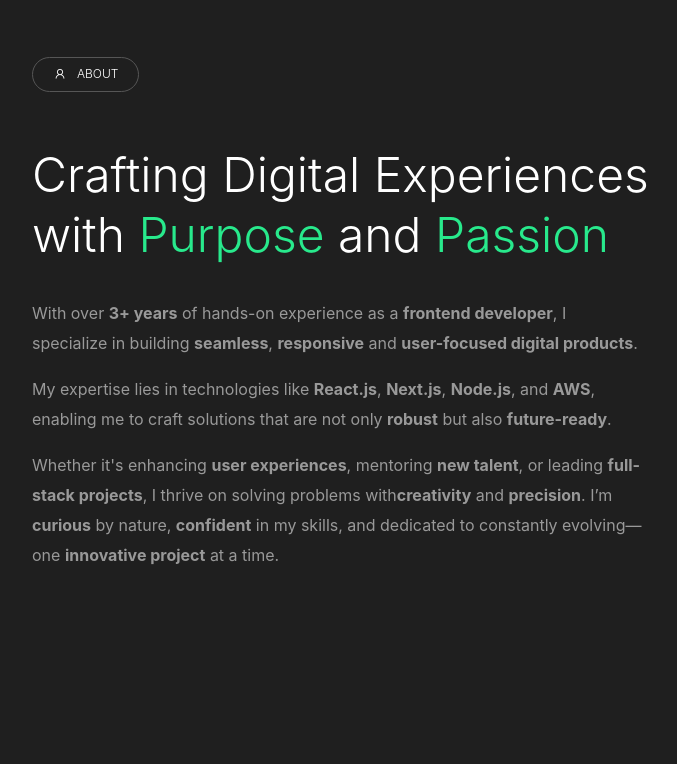
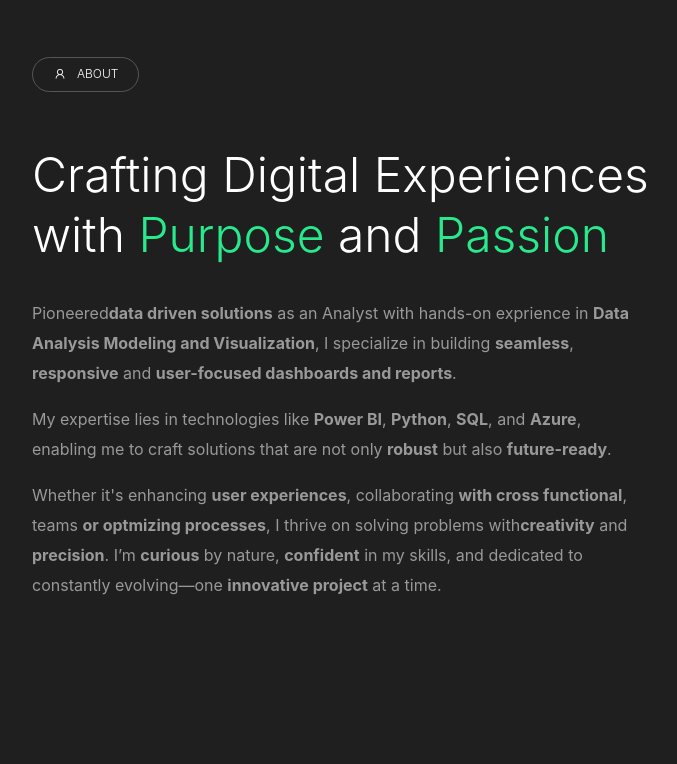
Before and after one commit to MAAQUIB04/Next-portfolio, a Next.js app: page / in a window 1280 px wide. Shown: the part 1035-1799 px from the top of the page, without its empty margins (388-1065 px from the left). Built offline with nearby package versions, Linux system fonts and the light colour scheme.

Commit message:
About section - Update

```diff
--- a/component/AboutSection.jsx
+++ b/component/AboutSection.jsx
@@ -18,21 +18,21 @@ function AboutSection() {
             </h1>
           </div>
           <p className="scroll-animation" data-animation="fade_from_bottom">
-            With over <strong>3+ years</strong> of hands-on experience as a{" "}
-            <strong>frontend developer</strong>, I specialize in building{" "}
+            Pioneered<strong>data driven solutions</strong> as an Analyst with hands-on exprience in{" "}
+            <strong>Data Analysis Modeling and Visualization</strong>, I specialize in building{" "}
             <strong>seamless</strong>, <strong>responsive</strong> and{" "}
-            <strong>user-focused digital products</strong>.
+            <strong>user-focused dashboards and reports</strong>.
           </p>
           <p className="scroll-animation" data-animation="fade_from_bottom">
-            My expertise lies in technologies like <strong>React.js</strong>,{" "}
-            <strong>Next.js</strong>, <strong>Node.js</strong>, and{" "}
-            <strong>AWS</strong>, enabling me to craft solutions that are not
+            My expertise lies in technologies like <strong>Power BI</strong>,{" "}
+            <strong>Python</strong>, <strong>SQL</strong>, and{" "}
+            <strong>Azure</strong>, enabling me to craft solutions that are not
             only <strong>robust</strong> but also <strong>future-ready</strong>.
           </p>
           <p className="scroll-animation" data-animation="fade_from_bottom">
-            Whether it's enhancing <strong>user experiences</strong>, mentoring{" "}
-            <strong>new talent</strong>, or leading{" "}
-            <strong>full-stack projects</strong>, I thrive on solving problems
+            Whether it's enhancing <strong>user experiences</strong>, collaborating{" "}
+            <strong>with cross functional</strong>, teams{" "}
+            <strong>or optmizing processes</strong>, I thrive on solving problems
             with
             <strong>creativity</strong> and <strong>precision</strong>. I’m{" "}
             <strong>curious</strong> by nature, <strong>confident</strong> in my
--- a/component/HireMe.jsx
+++ b/component/HireMe.jsx
@@ -12,7 +12,7 @@ function HireMe() {
         <span className="designation">Business Analyst</span>
       </div>
       <img className="me" src="assets/images/AquibProfile.jpeg" alt="Me" height={370} width={250} />
-      <h2 className="address">Base in Mississauga, Ontario, Canada</h2>
+      <h2 className="address">Based in Mississauga, Ontario, Canada</h2>
       <p className="copyright">© 2025 Aquib. All Rights Reserved</p>
       <ul className="social-profile d-flex align-items-center flex-wrap justify-content-center">
         <li>
```
